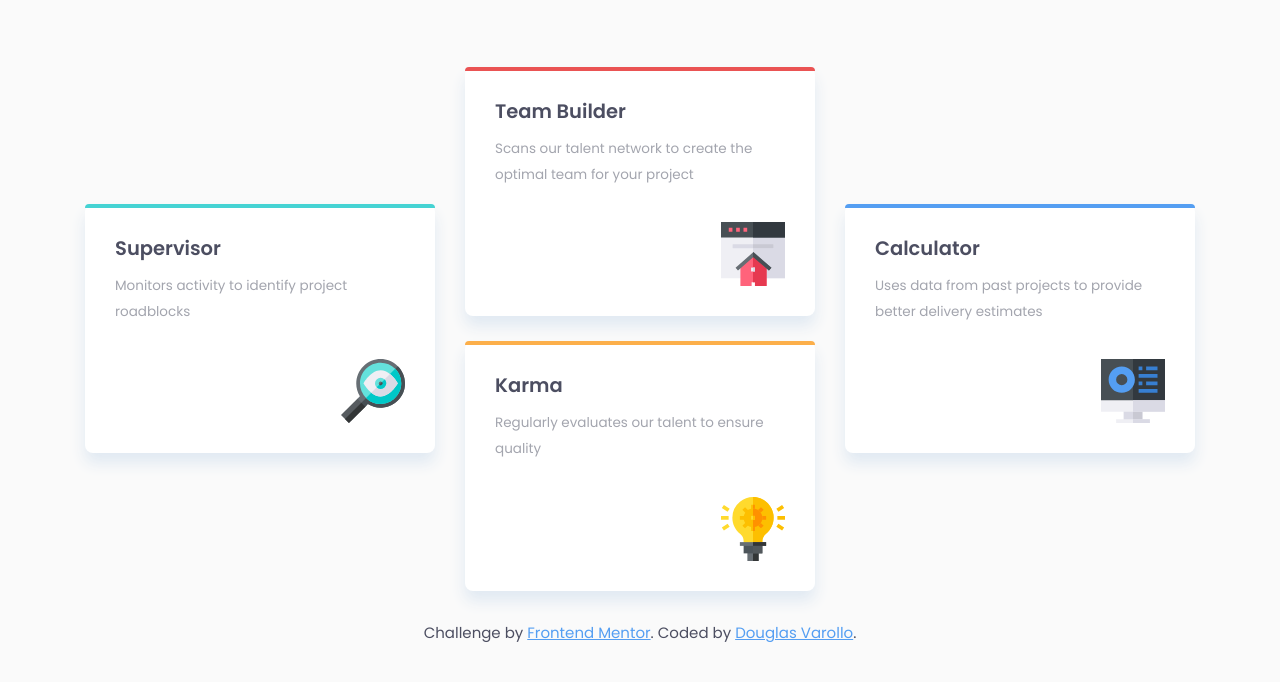
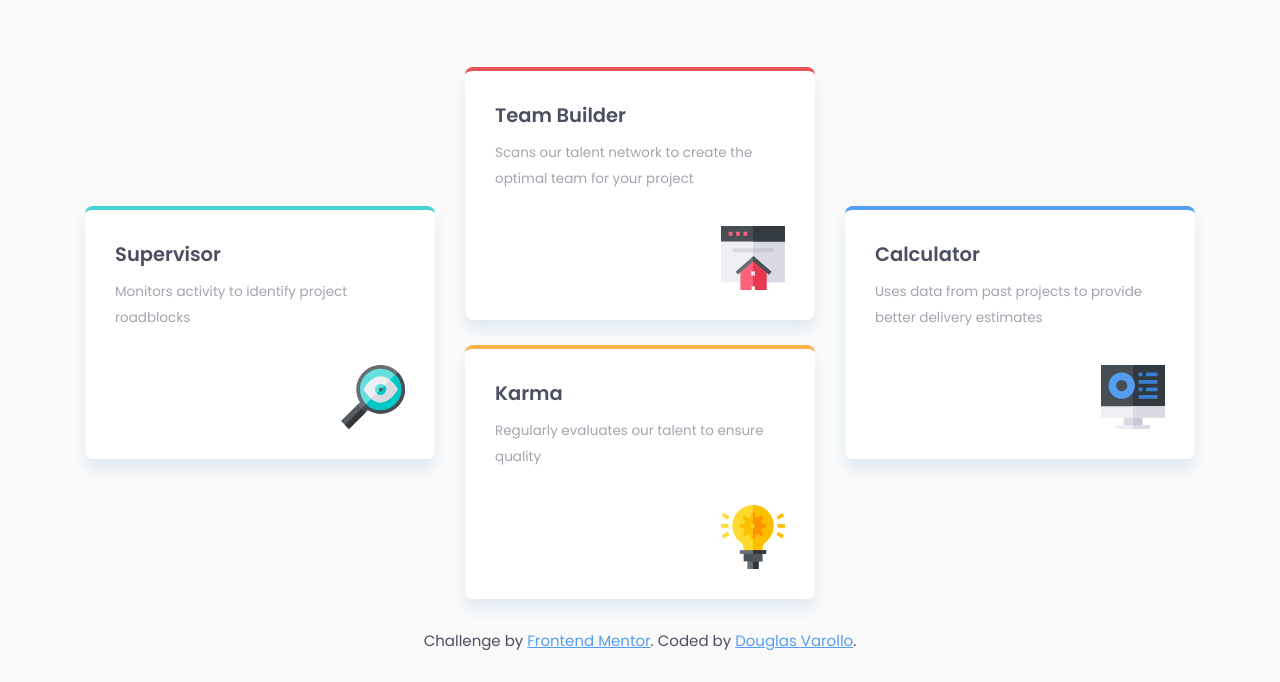
Before and after one commit to DouglasVarollo/four-card-feature-section, a plain HTML site: page index.html in a window 1280 px wide. Shown: the part 246-928 px from the top of the page. Drawn offline with Linux system fonts and the light colour scheme.

Commit message:
fix card border

```diff
--- a/css/styles.css
+++ b/css/styles.css
@@ -87,8 +87,6 @@ div.middle-card .card:first-child {
 }
 
 div.card {
-  position: relative;
-
   display: flex;
   flex-direction: column;
   justify-content: space-between;
@@ -98,38 +96,26 @@ div.card {
   border-radius: 8px;
 
   background-color: #fff;
+  border-top: 4px solid;
   box-shadow: 0 10px 15px 0px #e0e9f2;
 
   transition: all 300ms ease-in-out;
 }
 
-div.card::before {
-  content: "";
-
-  position: absolute;
-  top: 0;
-  left: 0;
-
-  width: 100%;
-  height: 4px;
-  border-top-left-radius: 4px;
-  border-top-right-radius: 4px;
+div.left-card div.card {
+  border-color: var(--primary-color-cyan);
 }
 
-div.left-card div.card::before {
-  background-color: var(--primary-color-cyan);
+div.middle-card div.card:nth-child(1) {
+  border-color: var(--primary-color-red);
 }
 
-div.middle-card div.card:nth-child(1)::before {
-  background-color: var(--primary-color-red);
+div.middle-card div.card:nth-child(2) {
+  border-color: var(--primary-color-orange);
 }
 
-div.middle-card div.card:nth-child(2)::before {
-  background-color: var(--primary-color-orange);
-}
-
-div.right-card div.card::before {
-  background-color: var(--primary-color-blue);
+div.right-card div.card {
+  border-color: var(--primary-color-blue);
 }
 
 div.card strong {
```
